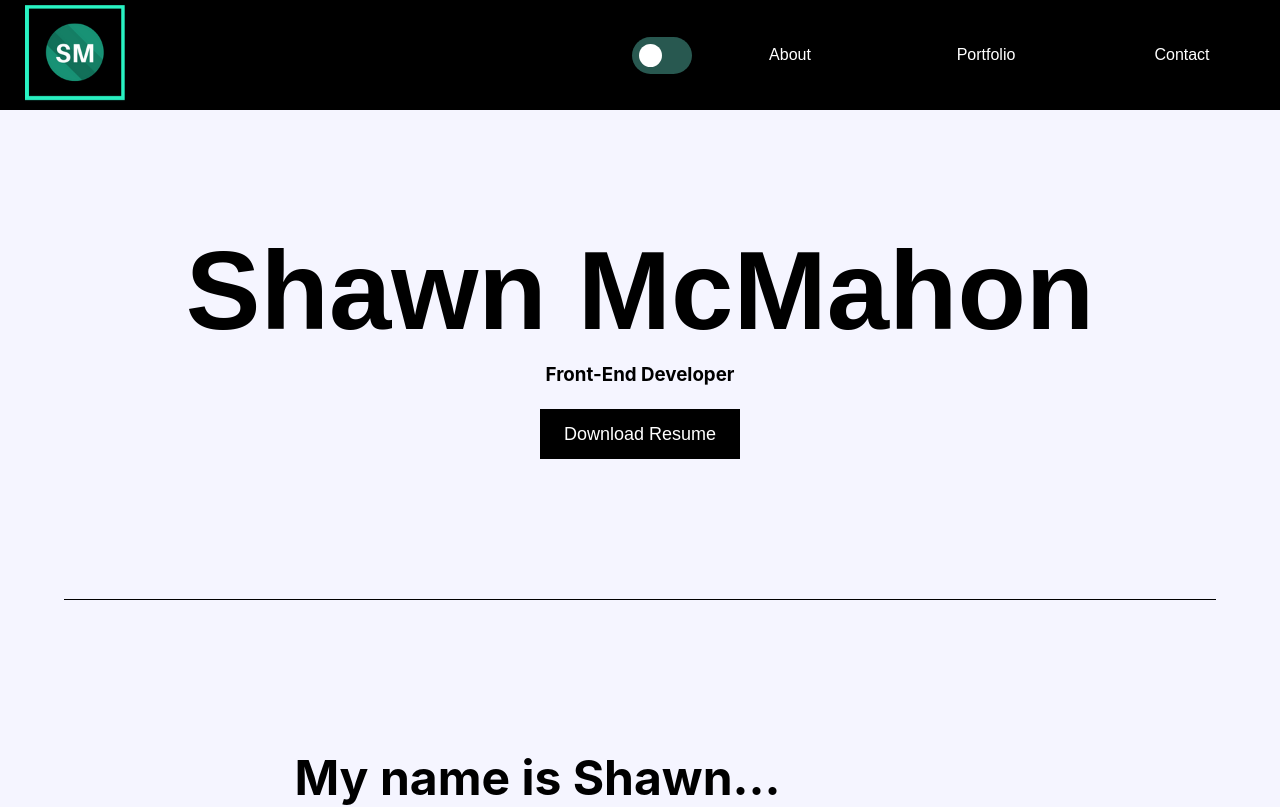
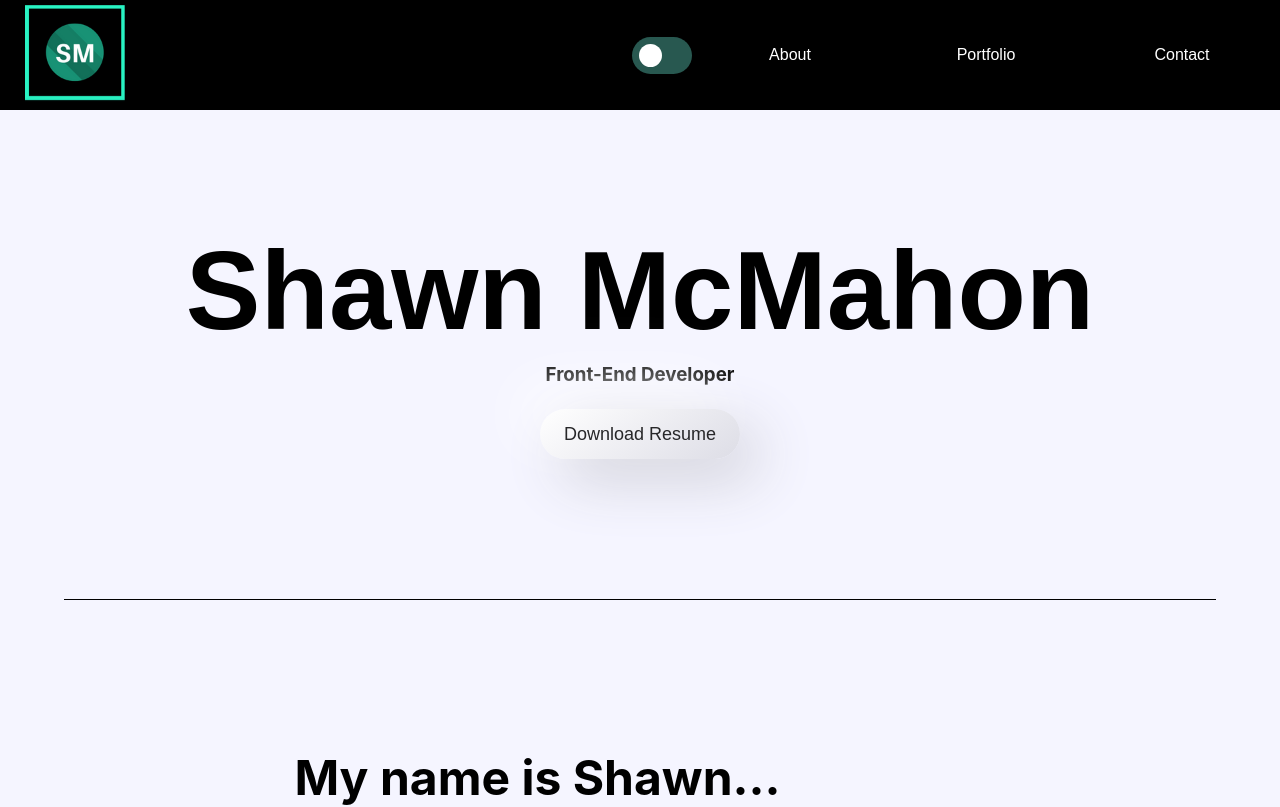
Before and after one commit to shawnmcmahon/portfolio, a React (Create React App) app: page / in a window 1280 px wide. Shown: the top 807 px of the page. Built offline with nearby package versions, Linux system fonts and the light colour scheme.

Commit message:
Add neo style to resume button

```diff
--- a/src/Components/Header/Header.js
+++ b/src/Components/Header/Header.js
@@ -9,7 +9,7 @@ const Header = ({ pageStyle, handleStyleSwitch}) => {
 
   const changeBackground = () => {
     console.log(window.scrollY)
-    if (window.scrollY >= 125) {
+    if (window.scrollY >= 50) {
       setNavBar(true);
     } else {
       setNavBar(false);
--- a/src/Components/Home/Home.js
+++ b/src/Components/Home/Home.js
@@ -16,7 +16,7 @@ const Home = ({ pageStyle }) => {
           <div className="name-container">
             <h1 className="name">Shawn McMahon</h1>
             <h3 className={pageStyle === "Light Mode" ? " accent-text-light tagline " : "accent-text-dark tagline"}>Front-End Developer</h3>
-            <button className={pageStyle === "Light Mode" ? " light-mode-button resume-button " : "dark-mode-background resume-button"} onClick={openResumeTab}>Download Resume</button>
+            <button className={pageStyle === "Light Mode" ? " neo-light resume-button " : "neo-dark resume-button"} onClick={openResumeTab}>Download Resume</button>
           </div>
         </section>
         <section className="section-container " id="about">
--- a/src/styles/_variables.scss
+++ b/src/styles/_variables.scss
@@ -25,6 +25,7 @@ $magnolia: #f5f5ff;
 $seaGreen: #29f3c3;
 $darkGreen: #285850;
 $grey: #272729;
+$shadowGrey: #3B3B41;
 
 // Switch
 $width: 60px;
--- a/src/styles/desktop/Home.scss
+++ b/src/styles/desktop/Home.scss
@@ -184,3 +184,34 @@
 .accent-text-dark {
   color: $seaGreen;
 }
+
+.neo-light {
+  border-radius: 50px;
+  background: linear-gradient(145deg, #ffffff, #dddde6);
+  box-shadow:  20px 20px 60px #d0d0d9,
+              -20px -20px 60px #ffffff;
+  color: $grey;
+}
+
+.neo-light:hover {
+  border-radius: 50px;
+  background: linear-gradient(145deg, #dddde6, #ffffff);
+  box-shadow:  20px 20px 60px #d0d0d9,
+              -20px -20px 60px #ffffff;
+}
+
+.neo-dark {
+  border-radius: 50px;
+  background: linear-gradient(145deg, $grey, $black);
+  box-shadow:  10px 10px 30px $black,
+              -10px -10px 30px $shadowGrey;
+  color: $shadowGrey;
+}
+
+.neo-dark:hover {
+  border-radius: 50px;
+  background: linear-gradient(145deg, $black, $grey);
+  box-shadow:  10px 10px 30px $black,
+              -10px -10px 30px $shadowGrey;
+  color: $seaGreen;
+}
```
